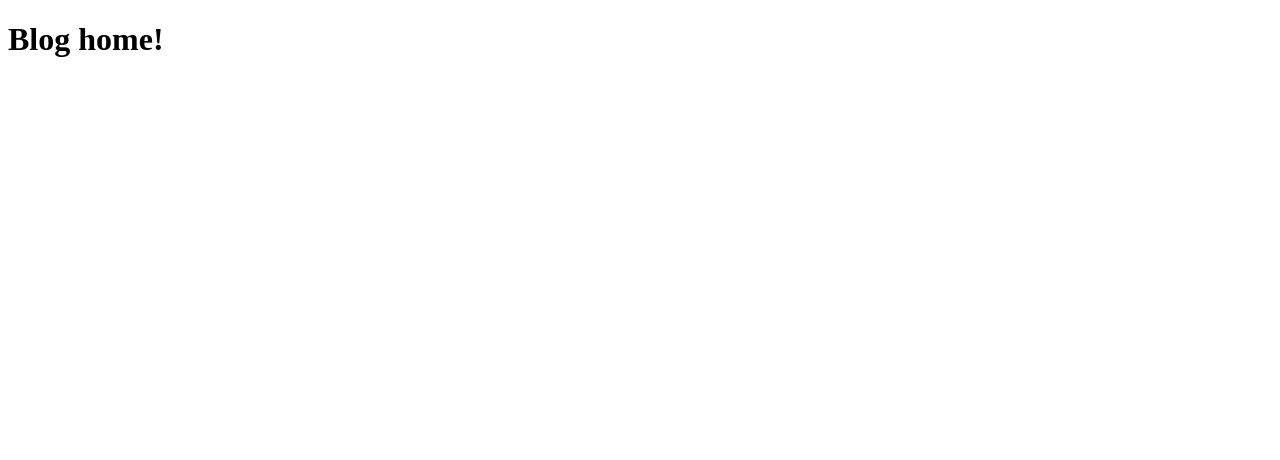
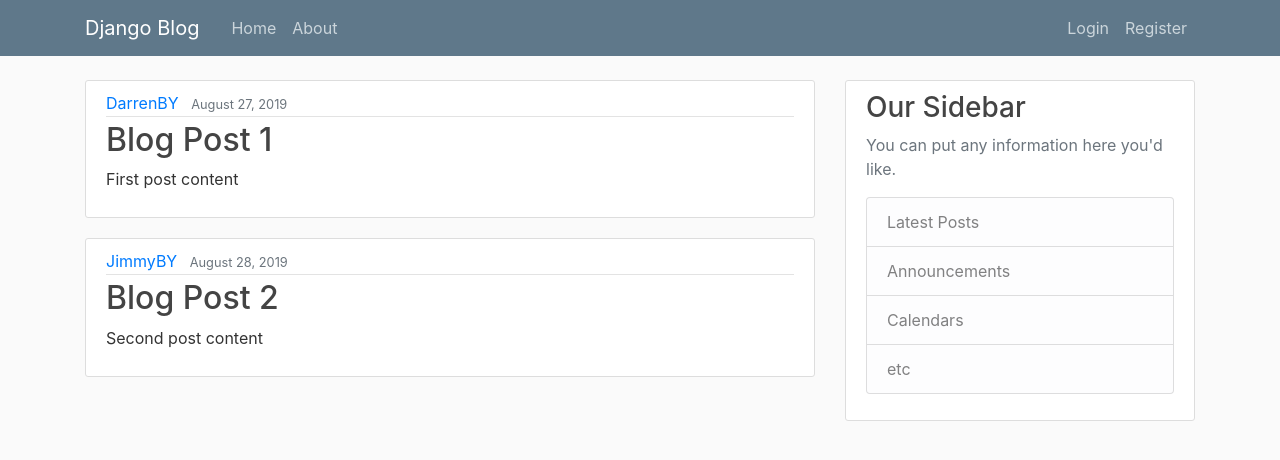
Before and after one commit to C16735211/webmap2, a Django app: page /blog/ in a window 1280 px wide. Before the commit the part shown is almost empty. Shown: the top 460 px of the page. Run offline with Django 3.2, Linux system fonts and the light colour scheme; parts of the project's set-up code (start-up, migrations or seed data) failed here and were passed over; some libraries are stand-ins or nearby versions.

Commit message:
bootstrap navbar etc

```diff
--- /dev/null
+++ b/blog/static/blog/main.css
@@ -0,0 +1,84 @@
+body {
+  background: #fafafa;
+  color: #333333;
+  margin-top: 5rem;
+}
+
+h1, h2, h3, h4, h5, h6 {
+  color: #444444;
+}
+
+ul {
+  margin: 0;
+}
+
+.bg-steel {
+  background-color: #5f788a;
+}
+
+.site-header .navbar-nav .nav-link {
+  color: #cbd5db;
+}
+
+.site-header .navbar-nav .nav-link:hover {
+  color: #ffffff;
+}
+
+.site-header .navbar-nav .nav-link.active {
+  font-weight: 500;
+}
+
+.content-section {
+  background: #ffffff;
+  padding: 10px 20px;
+  border: 1px solid #dddddd;
+  border-radius: 3px;
+  margin-bottom: 20px;
+}
+
+.article-title {
+  color: #444444;
+}
+
+a.article-title:hover {
+  color: #428bca;
+  text-decoration: none;
+}
+
+.article-content {
+  white-space: pre-line;
+}
+
+.article-img {
+  height: 65px;
+  width: 65px;
+  margin-right: 16px;
+}
+
+.article-metadata {
+  padding-bottom: 1px;
+  margin-bottom: 4px;
+  border-bottom: 1px solid #e3e3e3
+}
+
+.article-metadata a:hover {
+  color: #333;
+  text-decoration: none;
+}
+
+.article-svg {
+  width: 25px;
+  height: 25px;
+  vertical-align: middle;
+}
+
+.account-img {
+  height: 125px;
+  width: 125px;
+  margin-right: 20px;
+  margin-bottom: 16px;
+}
+
+.account-heading {
+  font-size: 2.5rem;
+}
--- /dev/null
+++ b/blog/templates/blog/base.html
@@ -0,0 +1,71 @@
+{% load static %}
+<!DOCTYPE html>
+<html lang="en">
+<head>
+    <meta charset="UTF-8">
+    <!-- Required meta tags -->
+    <meta charset="utf-8">
+    <meta name="viewport" content="width=device-width, initial-scale=1, shrink-to-fit=no">
+
+    <!-- Bootstrap CSS -->
+    <link rel="stylesheet" href="https://stackpath.bootstrapcdn.com/bootstrap/4.3.1/css/bootstrap.min.css" integrity="sha384-ggOyR0iXCbMQv3Xipma34MD+dH/1fQ784/j6cY/iJTQUOhcWr7x9JvoRxT2MZw1T" crossorigin="anonymous">
+
+    <link rel="stylesheet" href="{% static 'blog/main.css' %}">
+
+      {% if title %}
+        <title>Django Blog - {{ title }}</title>
+    {% else %}
+        <title>Django Blog</title>
+    {% endif %}
+</head>
+<body>
+    <header class="site-header">
+        <nav class="navbar navbar-expand-md navbar-dark bg-steel fixed-top">
+          <div class="container">
+            <a class="navbar-brand mr-4" href="/">Django Blog</a>
+            <button class="navbar-toggler" type="button" data-toggle="collapse" data-target="#navbarToggle" aria-controls="navbarToggle" aria-expanded="false" aria-label="Toggle navigation">
+                 <span class="navbar-toggler-icon"></span>
+            </button>
+         <div class="collapse navbar-collapse" id="navbarToggle">
+           <div class="navbar-nav mr-auto">
+              <a class="nav-item nav-link" href="/">Home</a>
+              <a class="nav-item nav-link" href="/about">About</a>
+        </div>
+           <!-- Navbar Right Side -->
+           <div class="navbar-nav">
+             <a class="nav-item nav-link" href="#">Login</a>
+              <a class="nav-item nav-link" href="#">Register</a>
+            </div>
+       </div>
+       </div>
+      </nav>
+    </header>
+    <main role="main" class="container">
+  <div class="row">
+    <div class="col-md-8">
+      {% block content %}{% endblock %}
+    </div>
+    <div class="col-md-4">
+      <div class="content-section">
+        <h3>Our Sidebar</h3>
+        <p class='text-muted'>You can put any information here you'd like.
+          <ul class="list-group">
+            <li class="list-group-item list-group-item-light">Latest Posts</li>
+            <li class="list-group-item list-group-item-light">Announcements</li>
+            <li class="list-group-item list-group-item-light">Calendars</li>
+            <li class="list-group-item list-group-item-light">etc</li>
+          </ul>
+        </p>
+      </div>
+    </div>
+  </div>
+</main>
+
+
+    <!-- Optional JavaScript -->
+    <!-- jQuery first, then Popper.js, then Bootstrap JS -->
+    <script src="https://code.jquery.com/jquery-3.3.1.slim.min.js" integrity="sha384-q8i/X+965DzO0rT7abK41JStQIAqVgRVzpbzo5smXKp4YfRvH+8abtTE1Pi6jizo" crossorigin="anonymous"></script>
+    <script src="https://cdnjs.cloudflare.com/ajax/libs/popper.js/1.14.7/umd/popper.min.js" integrity="sha384-UO2eT0CpHqdSJQ6hJty5KVphtPhzWj9WO1clHTMGa3JDZwrnQq4sF86dIHNDz0W1" crossorigin="anonymous"></script>
+    <script src="https://stackpath.bootstrapcdn.com/bootstrap/4.3.1/js/bootstrap.min.js" integrity="sha384-JjSmVgyd0p3pXB1rRibZUAYoIIy6OrQ6VrjIEaFf/nJGzIxFDsf4x0xIM+B07jRM" crossorigin="anonymous"></script>
+</body>
+</html>
--- a/blog/templates/blog/home.html
+++ b/blog/templates/blog/home.html
@@ -1,10 +1,15 @@
-<!DOCTYPE html>
-<html lang="en">
-<head>
-    <meta charset="UTF-8">
-    <title>Title</title>
-</head>
-<body>
-    <h1>Blog home!</h1>
-</body>
-</html>
+{% extends "blog/base.html" %}
+{% block content %}
+    {% for post in posts %}
+        <article class="media content-section">
+            <div class="media-body">
+              <div class="article-metadata">
+                 <a class="mr-2" href="#">{{ post.author }}</a>
+                 <small class="text-muted">{{ post.date_posted }}</small>
+          </div>
+          <h2><a class="article-title" href="#">{{ post.title }}</a></h2>
+          <p class="article-content">{{ post.content }}</p>
+         </div>
+        </article>
+    {% endfor %}
+{% endblock content %}
--- a/blog/views.py
+++ b/blog/views.py
@@ -1,10 +1,28 @@
 from django.shortcuts import render
 from django.http import HttpResponse
 
+posts = [
+    {
+        'author': 'DarrenBY',
+        'title': 'Blog Post 1',
+        'content': 'First post content',
+        'date_posted': 'August 27, 2019'
+    },
+    {
+        'author': 'JimmyBY',
+        'title': 'Blog Post 2',
+        'content': 'Second post content',
+        'date_posted': 'August 28, 2019'
+    }
+]
+
 
 def home(request):
-    return render(request, 'blog/home.html')
+    context = {
+        'posts': posts
+    }
+    return render(request, 'blog/home.html', context)
 
 
 def about(request):
-    return HttpResponse('<h1>Blog About</h1>')
+    return render(request, 'blog/about.html', {'title': 'About'})
```
Also changed, not shown: blog/templates/blog/about.html (+4 -10 lines).
